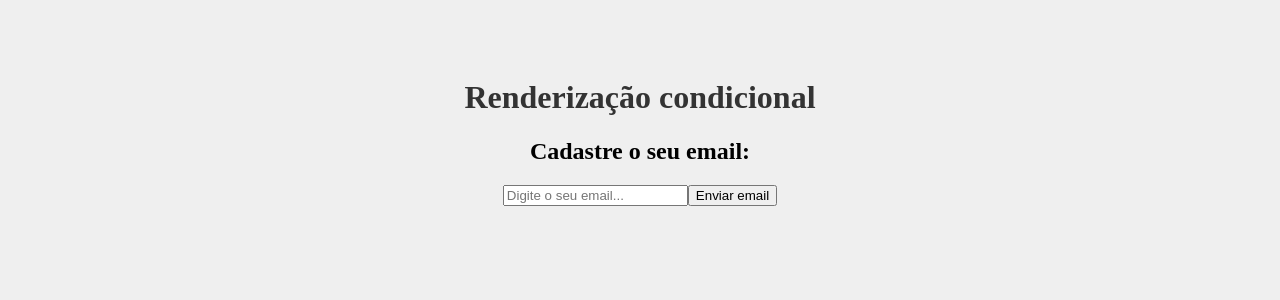
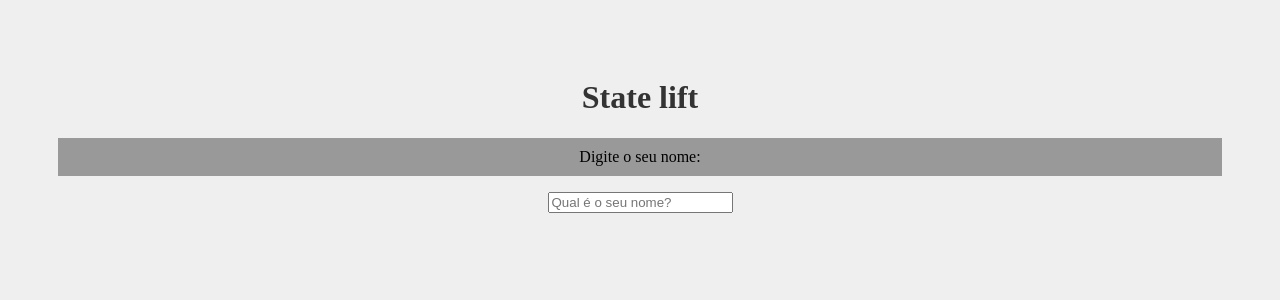
Before and after one commit to marciodutra/Projeto-React, a React (Create React App) app: page / in a window 1280 px wide. Shown: the top 300 px of the page. Built offline with nearby package versions, Linux system fonts and the light colour scheme.

Commit message:
State Lift

```diff
--- a/src/App.js
+++ b/src/App.js
@@ -1,13 +1,16 @@
 import './App.css';
-import Condicional from './components/Condicional';
+import {useState} from 'react'
+import SeuNome from './components/SeuNome';
+import Saudacao from './components/Saudacao';
 
 function App() {
+  const [nome, setNome] = useState()
 
   return (
     <div className="App">
-      <h1>Renderização condicional</h1>
-      <Condicional />
-
+      <h1>State lift</h1>
+      <SeuNome setNome={setNome}/>
+      <Saudacao nome={nome} />
     </div>
   )
 }
--- /dev/null
+++ b/src/components/Saudacao.js
@@ -0,0 +1,13 @@
+function Saudacao({nome}) {
+
+    function gerarSaudacao(algumNome) {
+        return `Olá, ${algumNome}, tudo bem?`
+    }
+    return(
+    <>
+    {nome && <p>{gerarSaudacao(nome)}</p>}
+    </>
+   )
+}
+
+export default Saudacao
--- /dev/null
+++ b/src/components/SeuNome.js
@@ -0,0 +1,10 @@
+function SeuNome({setNome}) {
+    return(
+        <div>
+            <p>Digite o seu nome:</p>
+            <input type="text" placeholder="Qual é o seu nome?" onChange={(e) => setNome(e.target.value)}/>
+        </div>
+    )
+}
+
+export default SeuNome
```
Also changed, not shown: src/components/OutraLista.js (added, +16 -0 lines).
